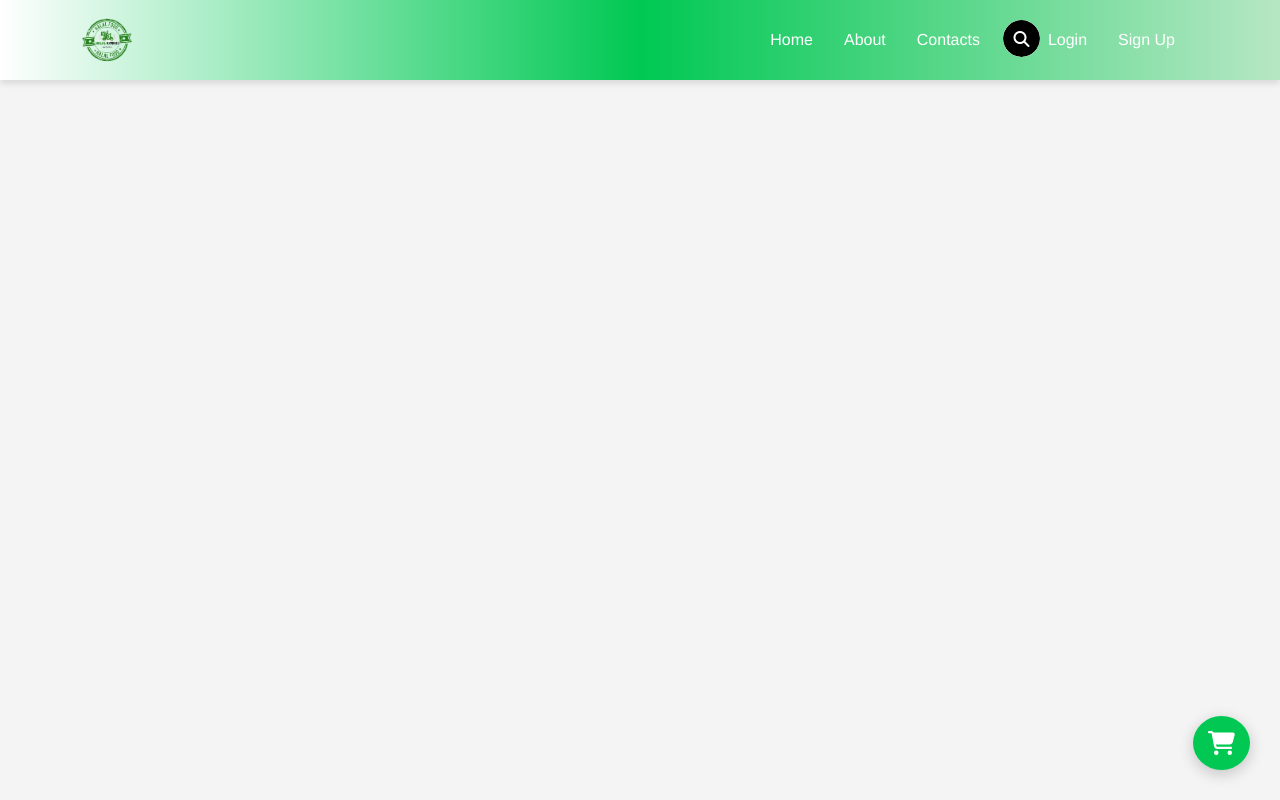
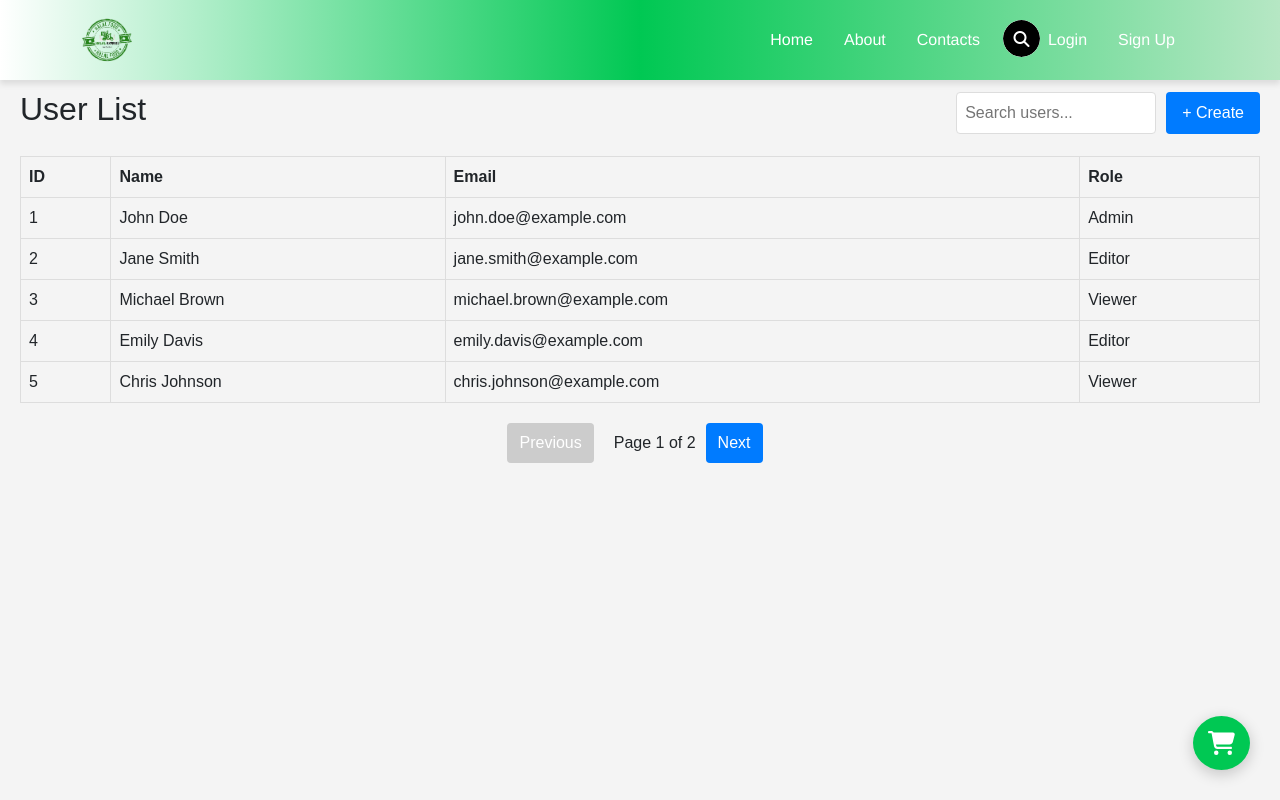
Before and after one commit to NiKoLai1007/HalalWeb, a React (Create React App) app in the folder frontend/: page /userlists in a window 1280 px wide. Built offline with nearby package versions, Linux system fonts and the light colour scheme; a web font is replaced by a local one.

Commit message:
userlist Static data

```diff
--- a/frontend/src/App.js
+++ b/frontend/src/App.js
@@ -6,6 +6,7 @@ import Footer from './Components/Layout/Footer';
 import Login from './Components/User/Login';
 import Register from './Components/User/Register';
 import Dashboard from './Components/Admin/Dashboard';
+import UserLists from './Components/Admin/UserLists';
 import 'bootstrap/dist/css/bootstrap.min.css';
 import Cart from './Components/Cart/Cart';
 import FoodNavigation from './Components/Restaurant/foodnavigation';
@@ -27,6 +28,7 @@ const App = () => {
             <Route path="/login" element={<Login />} exact />
             <Route path="/signup" element={<Register />} exact />
             <Route path="/dashboard" element={<Dashboard />} exact />
+            <Route path="/userlists" element={ <UserLists /> } />
           </Routes>
         </main>
         {/* <Footer /> */}
--- /dev/null
+++ b/frontend/src/CSS/Dashboard.css
@@ -0,0 +1,72 @@
+/* Layout styles */
+.dashboard-container {
+    display: flex;
+    min-height: 100vh;
+    font-family: Arial, sans-serif;
+  }
+
+  /* Sidebar styles */
+  .dashboard-sidebar {
+    width: 250px;
+    background: #333;
+    color: #fff;
+    padding: 20px;
+  }
+
+  .dashboard-sidebar h2 {
+    color: #fff;
+    text-align: center;
+  }
+
+  .dashboard-sidebar ul {
+    list-style-type: none;
+    padding: 0;
+  }
+
+  .dashboard-sidebar li {
+    margin: 15px 0;
+  }
+
+  .dashboard-sidebar button {
+    background: none;
+    border: none;
+    color: #fff;
+    text-decoration: none;
+    cursor: pointer;
+  }
+
+  /* Main content styles */
+  .dashboard-main {
+    flex: 1;
+    background: #f4f4f4;
+    padding: 20px;
+  }
+
+  .dashboard-header {
+    margin-bottom: 20px;
+    background: #007bff;
+    color: #fff;
+    padding: 10px 20px;
+    border-radius: 5px;
+  }
+
+  .dashboard-header h1 {
+    margin: 0;
+  }
+
+  /* Section styles */
+  .dashboard-section {
+    margin-bottom: 20px;
+    background: #fff;
+    padding: 15px;
+    border-radius: 5px;
+    box-shadow: 0 2px 5px rgba(0, 0, 0, 0.1);
+  }
+
+  .dashboard-section h2 {
+    margin-top: 0;
+  }
+
+  .dashboard-section p {
+    margin: 0;
+  }
--- /dev/null
+++ b/frontend/src/CSS/UserLists.css
@@ -0,0 +1,75 @@
+/* Container styles */
+.user-list-container {
+    padding: 20px;
+    font-family: Arial, sans-serif;
+  }
+
+  /* Header and action bar */
+  .user-list-header {
+    display: flex;
+    justify-content: space-between;
+    align-items: center;
+    margin-bottom: 20px;
+  }
+
+  .user-list-actions {
+    display: flex;
+    gap: 10px;
+  }
+
+  /* Input field */
+  .user-list-search {
+    padding: 8px;
+    border-radius: 4px;
+    border: 1px solid #ddd;
+    width: 200px;
+  }
+
+  /* Create button */
+  .user-list-create-btn {
+    background: #007bff;
+    color: #fff;
+    border: none;
+    padding: 8px 16px;
+    border-radius: 4px;
+    cursor: pointer;
+  }
+
+  /* Table styles */
+  .user-list-table {
+    width: 100%;
+    border-collapse: collapse;
+    margin-bottom: 20px;
+  }
+
+  .user-list-table th,
+  .user-list-table td {
+    border: 1px solid #ddd;
+    padding: 8px;
+  }
+
+  /* Pagination controls */
+  .user-list-pagination {
+    display: flex;
+    justify-content: center;
+    align-items: center;
+  }
+
+  .user-list-pagination button {
+    background: #007bff;
+    color: #fff;
+    border: none;
+    padding: 8px 12px;
+    border-radius: 4px;
+    margin-right: 10px;
+    cursor: pointer;
+  }
+
+  .user-list-pagination button:disabled {
+    background: #ccc;
+    cursor: not-allowed;
+  }
+
+  .user-list-pagination span {
+    margin: 0 10px;
+  }
--- a/frontend/src/Components/Admin/Dashboard.js
+++ b/frontend/src/Components/Admin/Dashboard.js
@@ -1,47 +1,71 @@
-import React from 'react';
+import React, { useState } from 'react';
+import '../../CSS/Dashboard.css'; // Import the CSS file
+import UserLists from '../Admin/UserLists'; // Import the UserList component
 
 function Dashboard() {
+  const [activeSection, setActiveSection] = useState('overview'); // State to track the active section
+
   return (
-    <div style={{ display: 'flex', minHeight: '100vh', fontFamily: 'Arial, sans-serif' }}>
+    <div className="dashboard-container">
       {/* Sidebar */}
-      <aside style={{ width: '250px', background: '#333', color: '#fff', padding: '20px' }}>
-        <h2 style={{ color: '#fff', textAlign: 'center' }}>Dashboard</h2>
-        <ul style={{ listStyleType: 'none', padding: '0' }}>
-          <li style={{ margin: '15px 0' }}>
-            <a href="#overview" style={{ color: '#fff', textDecoration: 'none' }}>Overview</a>
+      <aside className="dashboard-sidebar">
+        <h2>Dashboard</h2>
+        <ul>
+          <li>
+            <button onClick={() => setActiveSection('users')}>Users</button>
           </li>
-          <li style={{ margin: '15px 0' }}>
-            <a href="#profile" style={{ color: '#fff', textDecoration: 'none' }}>Profile</a>
+          <li>
+            <button onClick={() => setActiveSection('foods')}>Foods</button>
           </li>
-          <li style={{ margin: '15px 0' }}>
-            <a href="#settings" style={{ color: '#fff', textDecoration: 'none' }}>Settings</a>
+          <li>
+            <button onClick={() => setActiveSection('restaurants')}>Restaurants</button>
           </li>
-          <li style={{ margin: '15px 0' }}>
-            <a href="#logout" style={{ color: '#fff', textDecoration: 'none' }}>Logout</a>
+          <li>
+            <button onClick={() => setActiveSection('orders')}>Orders</button>
           </li>
         </ul>
       </aside>
 
       {/* Main Content */}
-      <main style={{ flex: 1, background: '#f4f4f4', padding: '20px' }}>
-        <header style={{ marginBottom: '20px', background: '#007BFF', color: '#fff', padding: '10px 20px', borderRadius: '5px' }}>
-          <h1 style={{ margin: '0' }}>Welcome to Your Dashboard</h1>
+      <main className="dashboard-main">
+        <header className="dashboard-header">
+          <h1>Welcome Admin</h1>
         </header>
 
-        <section id="overview" style={{ marginBottom: '20px', background: '#fff', padding: '15px', borderRadius: '5px', boxShadow: '0 2px 5px rgba(0, 0, 0, 0.1)' }}>
-          <h2>Overview</h2>
-          <p>Here you can view an overview of your recent activity and stats.</p>
-        </section>
+        {/* Conditional Rendering Based on Active Section */}
+        {activeSection === 'overview' && (
+          <section className="dashboard-section" id="overview">
+            <h2>Overview</h2>
+            <p>Here you can view an overview of your recent activity and stats.</p>
+          </section>
+        )}
 
-        <section id="profile" style={{ marginBottom: '20px', background: '#fff', padding: '15px', borderRadius: '5px', boxShadow: '0 2px 5px rgba(0, 0, 0, 0.1)' }}>
-          <h2>Profile</h2>
-          <p>Manage your profile information here.</p>
-        </section>
+        {activeSection === 'users' && (
+          <section className="dashboard-section" id="users">
+            <UserLists /> {/* Render the UserList component here */}
+          </section>
+        )}
 
-        <section id="settings" style={{ background: '#fff', padding: '15px', borderRadius: '5px', boxShadow: '0 2px 5px rgba(0, 0, 0, 0.1)' }}>
-          <h2>Settings</h2>
-          <p>Adjust your preferences and account settings here.</p>
-        </section>
+        {activeSection === 'foods' && (
+          <section className="dashboard-section" id="foods">
+            <h2>Foods</h2>
+            <p>Manage your food records here.</p>
+          </section>
+        )}
+
+        {activeSection === 'restaurants' && (
+          <section className="dashboard-section" id="restaurants">
+            <h2>Restaurants</h2>
+            <p>Manage restaurant information here.</p>
+          </section>
+        )}
+
+        {activeSection === 'orders' && (
+          <section className="dashboard-section" id="orders">
+            <h2>Orders</h2>
+            <p>Track and manage orders here.</p>
+          </section>
+        )}
       </main>
     </div>
   );
--- /dev/null
+++ b/frontend/src/Components/Admin/UserLists.js
@@ -0,0 +1,79 @@
+import React, { useState } from 'react';
+import '../../CSS/UserLists.css'; // Import the CSS file
+
+function UserList() {
+  const users = [
+    { id: 1, name: 'John Doe', email: 'john.doe@example.com', role: 'Admin' },
+    { id: 2, name: 'Jane Smith', email: 'jane.smith@example.com', role: 'Editor' },
+    { id: 3, name: 'Michael Brown', email: 'michael.brown@example.com', role: 'Viewer' },
+    { id: 4, name: 'Emily Davis', email: 'emily.davis@example.com', role: 'Editor' },
+    { id: 5, name: 'Chris Johnson', email: 'chris.johnson@example.com', role: 'Viewer' },
+    { id: 6, name: 'Sarah Wilson', email: 'sarah.wilson@example.com', role: 'Admin' },
+    { id: 7, name: 'David Lee', email: 'david.lee@example.com', role: 'Editor' },
+    { id: 8, name: 'Sophia Taylor', email: 'sophia.taylor@example.com', role: 'Viewer' },
+    { id: 9, name: 'James White', email: 'james.white@example.com', role: 'Admin' },
+    { id: 10, name: 'Anna Walker', email: 'anna.walker@example.com', role: 'Editor' },
+  ];
+
+  const [currentPage, setCurrentPage] = useState(1);
+  const itemsPerPage = 5;
+
+  const indexOfLastItem = currentPage * itemsPerPage;
+  const indexOfFirstItem = indexOfLastItem - itemsPerPage;
+  const currentUsers = users.slice(indexOfFirstItem, indexOfLastItem);
+
+  const totalPages = Math.ceil(users.length / itemsPerPage);
+
+  return (
+    <div className="user-list-container">
+      <div className="user-list-header">
+        <h2>User List</h2>
+        <div className="user-list-actions">
+          <input type="text" placeholder="Search users..." className="user-list-search" />
+          <button className="user-list-create-btn">+ Create</button>
+        </div>
+      </div>
+
+      <table className="user-list-table">
+        <thead>
+          <tr>
+            <th>ID</th>
+            <th>Name</th>
+            <th>Email</th>
+            <th>Role</th>
+          </tr>
+        </thead>
+        <tbody>
+          {currentUsers.map((user) => (
+            <tr key={user.id}>
+              <td>{user.id}</td>
+              <td>{user.name}</td>
+              <td>{user.email}</td>
+              <td>{user.role}</td>
+            </tr>
+          ))}
+        </tbody>
+      </table>
+
+      <div className="user-list-pagination">
+        <button
+          onClick={() => setCurrentPage((prev) => Math.max(prev - 1, 1))}
+          disabled={currentPage === 1}
+        >
+          Previous
+        </button>
+        <span>
+          Page {currentPage} of {totalPages}
+        </span>
+        <button
+          onClick={() => setCurrentPage((prev) => Math.min(prev + 1, totalPages))}
+          disabled={currentPage === totalPages}
+        >
+          Next
+        </button>
+      </div>
+    </div>
+  );
+}
+
+export default UserList;
```
